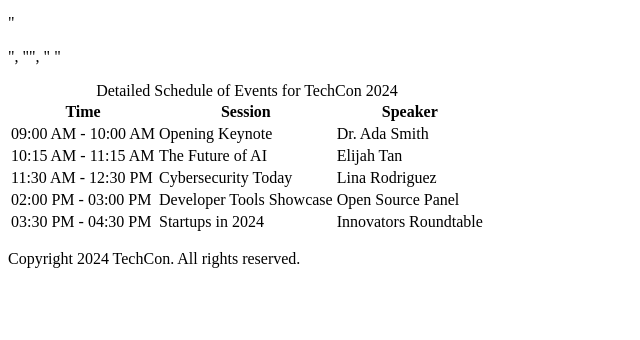
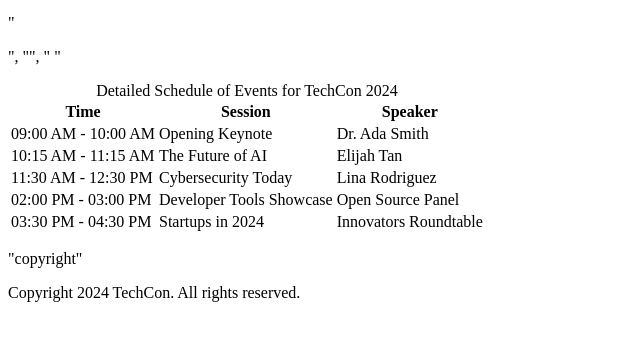
Before and after one commit to Gela-S3/TechCon_HTML, a plain HTML site: page techcon_website/schedule.html in a window 1280 px wide. Shown: the part 154-494 px from the top of the page, without its empty margins (0-640 px from the left). Drawn offline with Linux system fonts and the light colour scheme.

Commit message:
footer edited

```diff
--- a/techcon_website/schedule.html
+++ b/techcon_website/schedule.html
@@ -58,6 +58,7 @@
     </main>
 
     <footer>
+        <p>"copyright"</p>
         <p>Copyright 2024 TechCon. All rights reserved.</p>
     </footer>
 </body>
```
